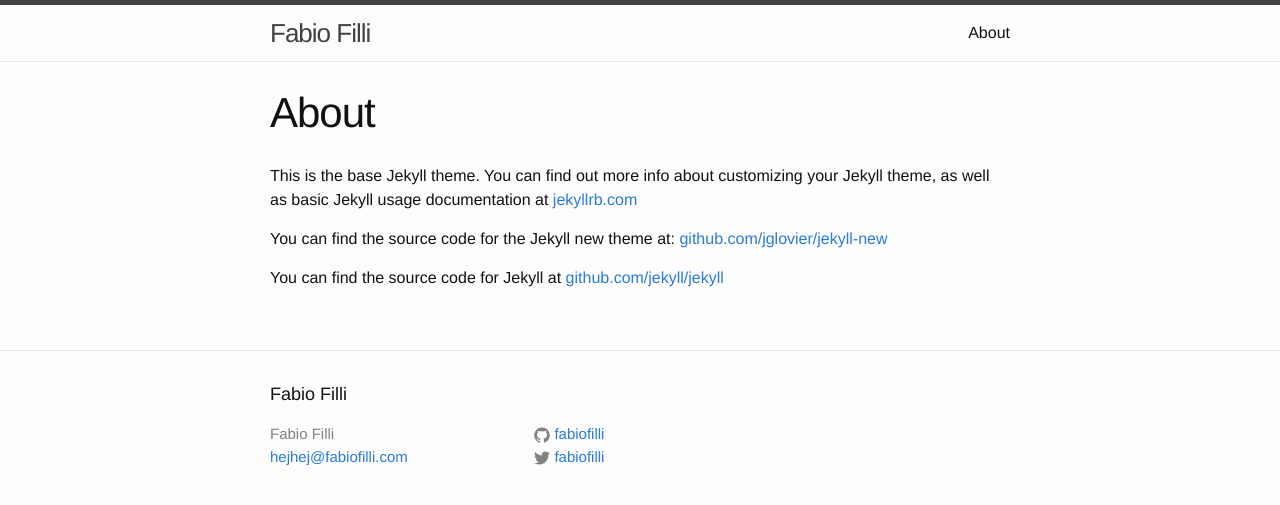
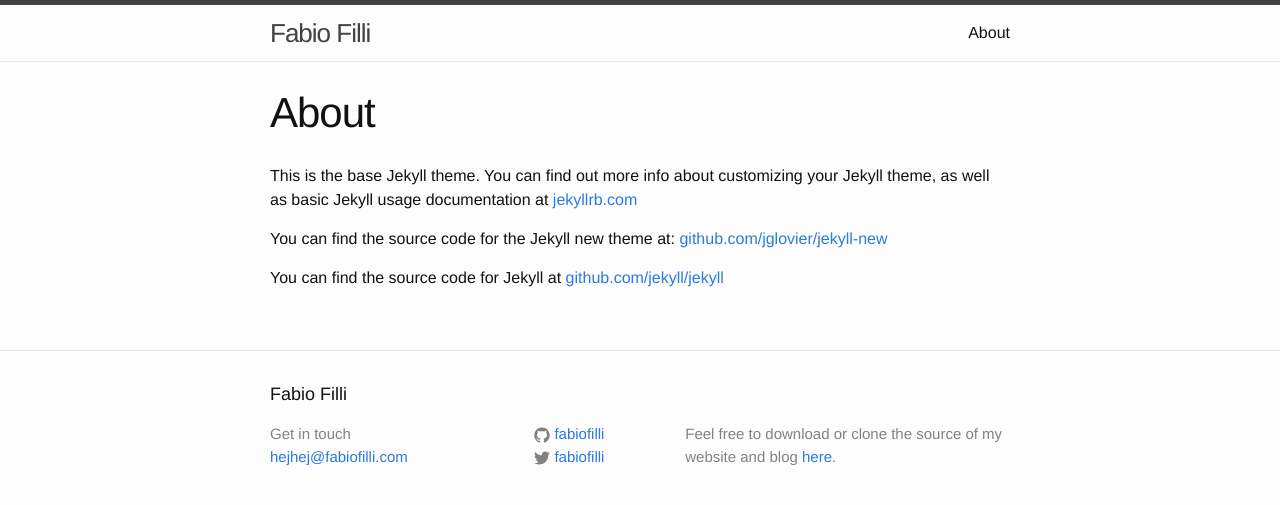
Before and after one commit to fabiofilli/fabiofilli, a Jekyll site: the page built from about.md, in a window 1280 px wide. Shown: the top 505 px of the page. Built offline with Jekyll 4.4.1, drawn with Linux system fonts in a browser that asks for light colours.

Commit message:
modify footer

```diff
--- a/_includes/footer.html
+++ b/_includes/footer.html
@@ -7,7 +7,7 @@
     <div class="footer-col-wrapper">
       <div class="footer-col  footer-col-1">
         <ul class="contact-list">
-          <li>{{ site.title }}</li>
+          <li>Get in touch</li>
           <li><a href="mailto:{{ site.email }}">{{ site.email }}</a></li>
         </ul>
       </div>
@@ -46,7 +46,7 @@
       </div>
 
       <div class="footer-col  footer-col-3">
-        <p class="text">{{ site.description }}</p>
+        <p class="text">Feel free to download or clone the source of my website and blog <a href="https://github.com/fabiofilli/fabiofilli">here</a>.</p>
       </div>
     </div>
 
```
